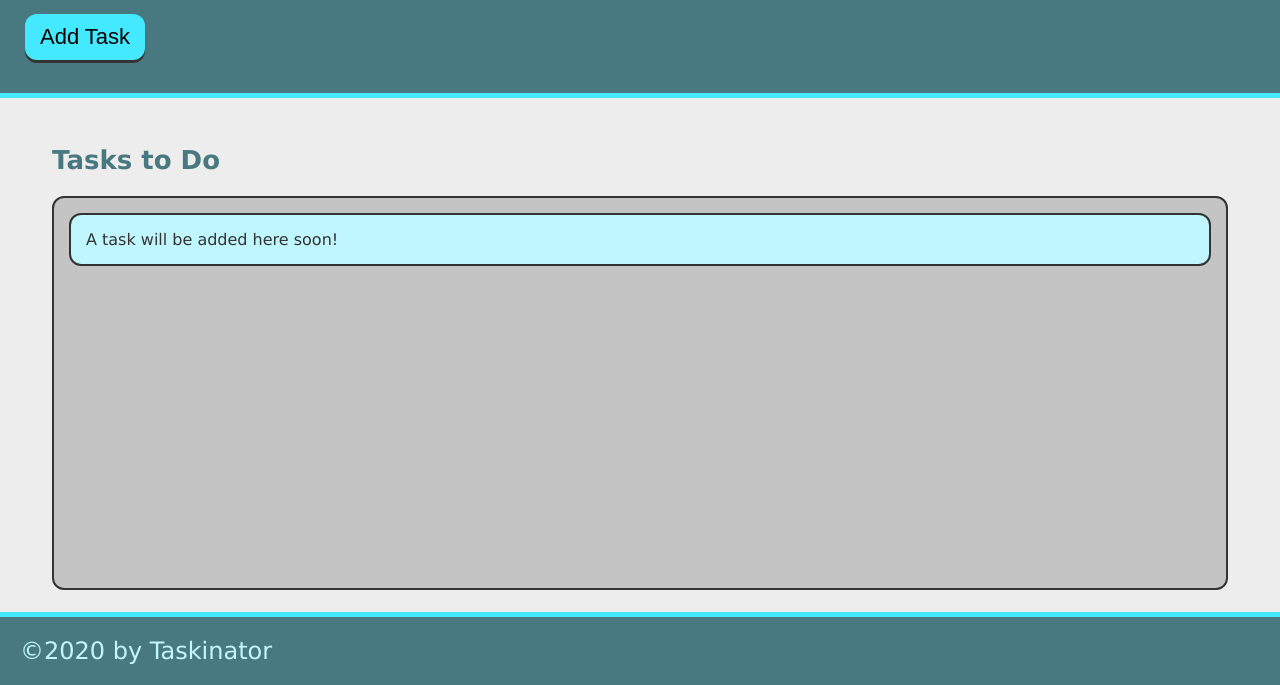
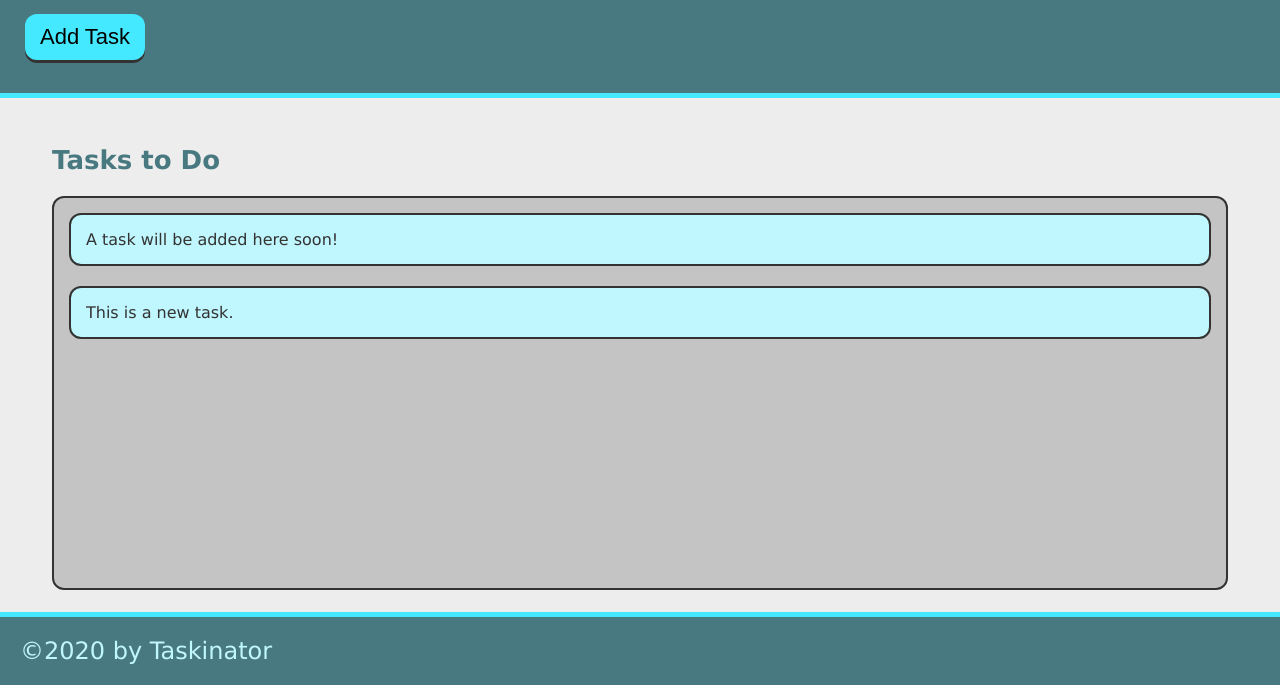
Before and after one commit to TheMightyNail/taskinator, a plain HTML site: page index.html in a window 1280 px wide. Both pictures are taken after a click on the button "Add Task". Shown: the part 115-800 px from the top of the page. Drawn offline with Linux system fonts and the light colour scheme.

Commit message:
initial add task button functionality

```diff
--- a/assets/js/script.js
+++ b/assets/js/script.js
@@ -1,3 +1,10 @@
 var buttonEl = document.querySelector("#save-task");
-console.log(buttonEl);
-var taskItemEl = document.createElement("li");
+var tasksToDoEl = document.querySelector("#tasks-to-do");
+
+// click event for the add button
+buttonEl.addEventListener('click', function() {
+    var listItemEl = document.createElement("li");
+    listItemEl.className = "task-item";
+    listItemEl.textContent = "This is a new task.";
+    tasksToDoEl.appendChild(listItemEl);
+})
--- a/index.html
+++ b/index.html
@@ -19,7 +19,7 @@
     <main class="page-content">
         <section class="task-list-wrapper">
             <h2 class="list-title">Tasks to Do</h2>
-            <ul class="task-list">
+            <ul id="tasks-to-do" class="task-list">
                 <li class="task-item"> A task will be added here soon!</li>
             </ul>
         </section>
```
